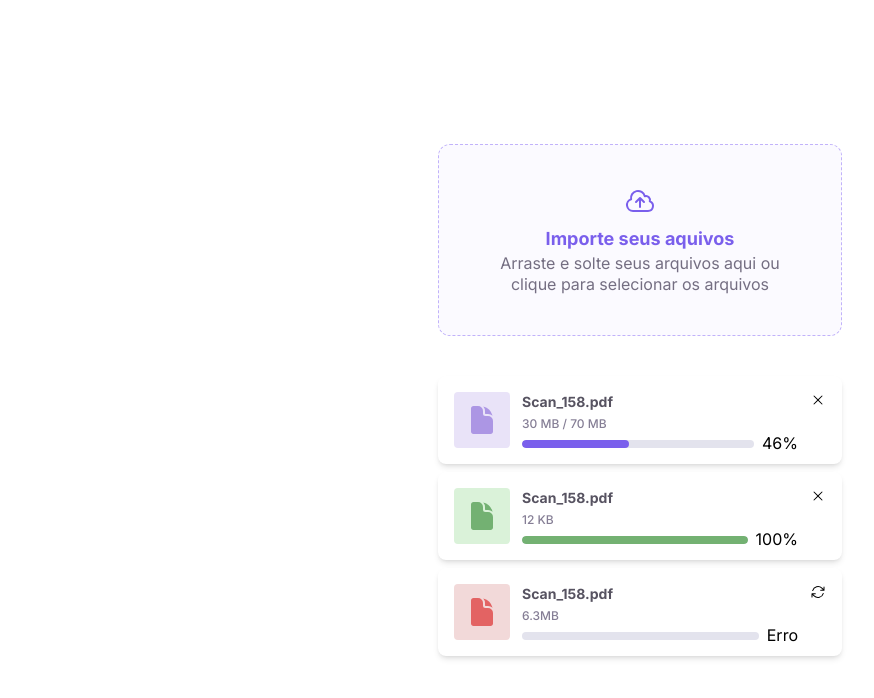
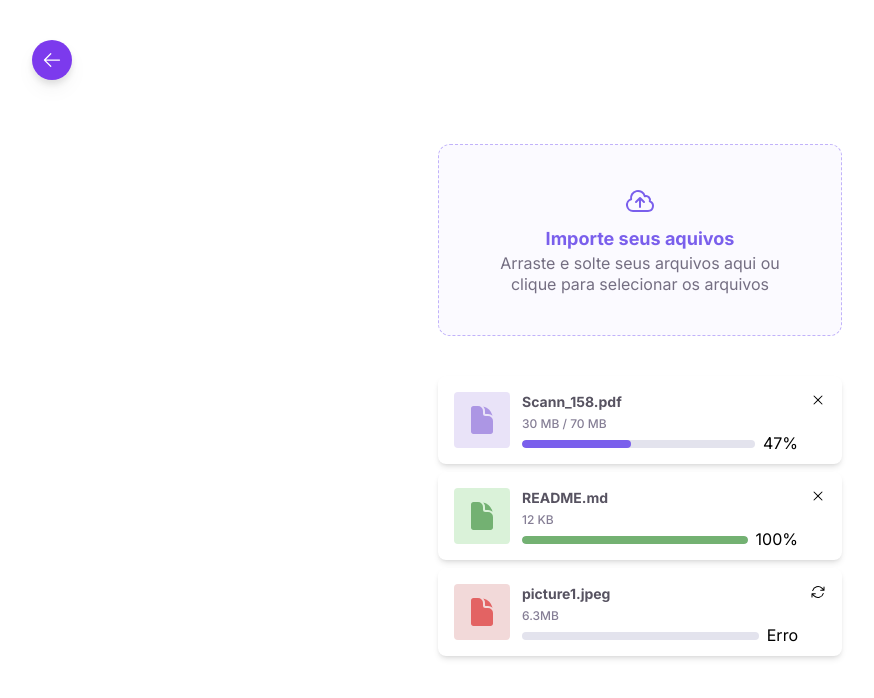
Before and after one commit to alerrandrojanio/bora-codar, a Next.js app: page /upload in a window 1280 px wide. Shown: the top 698 px of the page, without its empty margins (0-874 px from the left). Built offline with nearby package versions, Linux system fonts and the light colour scheme.

Commit message:
fix: upload drag and boxes

```diff
--- a/src/components/ProgressBar.tsx
+++ b/src/components/ProgressBar.tsx
@@ -12,14 +12,16 @@ export function ProgressBar({ progress }: ProgressBarProps) {
           role="progressbar"
           aria-valuenow={progress}
           className={clsx("flex-1 h-2 rounded-full  transition-all ", {
-            "bg-white": progress === 0,
-            "bg-[#7a5fec]": progress > 0 && progress < 100,
+            "bg-white": progress < 0 && progress > 100,
+            "bg-[#7a5fec]": progress >= 0 && progress < 100,
             "bg-[#73b172]": progress === 100,
           })}
           style={{ width: `${progress}%` }}
         />
       </div>
-      <span className="">{progress > 0 ? progress + "%" : "Erro"}</span>
+      <span className="">
+        {progress >= 0 && progress <= 100 ? progress + "%" : "Erro"}
+      </span>
     </div>
   )
 }
--- a/src/components/UploadFile.tsx
+++ b/src/components/UploadFile.tsx
@@ -28,15 +28,15 @@ export function UploadFile({
       <div
         id="icon"
         className={clsx("rounded py-3 px-3 flex items-center justify-center", {
-          "bg-[#f2d9d9]": progress === 0,
-          "bg-[#e9e3f8]": progress > 0 && progress < 100,
+          "bg-[#f2d9d9]": progress < 0 || progress > 100,
+          "bg-[#e9e3f8]": progress >= 0 && progress < 100,
           "bg-[#daf2d9]": progress === 100,
         })}
       >
         <DocumentIcon
           className={clsx("w-8 h-8", {
-            "text-[#e36363]": progress === 0,
-            "text-[#ac96e4]": progress > 0 && progress < 100,
+            "text-[#e36363]": progress < 0 || progress > 100,
+            "text-[#ac96e4]": progress >= 0 && progress < 100,
             "text-[#73b172]": progress === 100,
           })}
         />
@@ -44,7 +44,7 @@ export function UploadFile({
 
       <div id="info" className="flex-1 flex flex-col justify-between">
         <div id="filename" className="font-bold text-sm text-[#575361]">
-          <span>Scan_158.pdf</span>
+          <span>{name}</span>
         </div>
 
         <div id="filesize" className="text-[#857e95] font-medium text-xs">
@@ -58,12 +58,12 @@ export function UploadFile({
       <div id="action">
         <XMarkIcon
           className={clsx("w-4 h-4 text-black cursor-pointer", {
-            hidden: progress === 0,
+            hidden: progress < 0 || progress > 100,
           })}
         />
         <ArrowPathIcon
           className={clsx("w-4 h-4 text-black cursor-pointer", {
-            hidden: progress > 0,
+            hidden: progress >= 0 && progress <= 100,
           })}
         />
       </div>
--- a/src/pages/upload.tsx
+++ b/src/pages/upload.tsx
@@ -36,6 +36,7 @@ export default function Upload() {
         <meta name="description" content="Generated by create next app" />
         <meta name="viewport" content="width=device-width, initial-scale=1" />
       </Head>
+      <Back />
       <main className={`${inter.variable} font-inter h-screen leading-[130%]`}>
         <div
           id="app"
@@ -46,7 +47,7 @@ export default function Upload() {
             className={clsx(
               "px-14 py-10 bg-[#fbfaff] border border-dashed border-[#c1b2fa] rounded-xl flex flex-col items-center justify-center gap-2 relative",
               {
-                "bg-[#e0d8ff]": isDropArea === true,
+                "bg-[#d5ccfc]": isDropArea === true,
               },
             )}
           >
@@ -73,10 +74,10 @@ export default function Upload() {
               name="Scann_158.pdf"
               completed="30 MB"
               size="70 MB"
-              progress={46}
+              progress={47}
             />
             <UploadFile name="README.md" size="12 KB" progress={100} />
-            <UploadFile name="picture1.jpeg" size="6.3MB" progress={0} />
+            <UploadFile name="picture1.jpeg" size="6.3MB" progress={-1} />
           </section>
         </div>
       </main>
```
